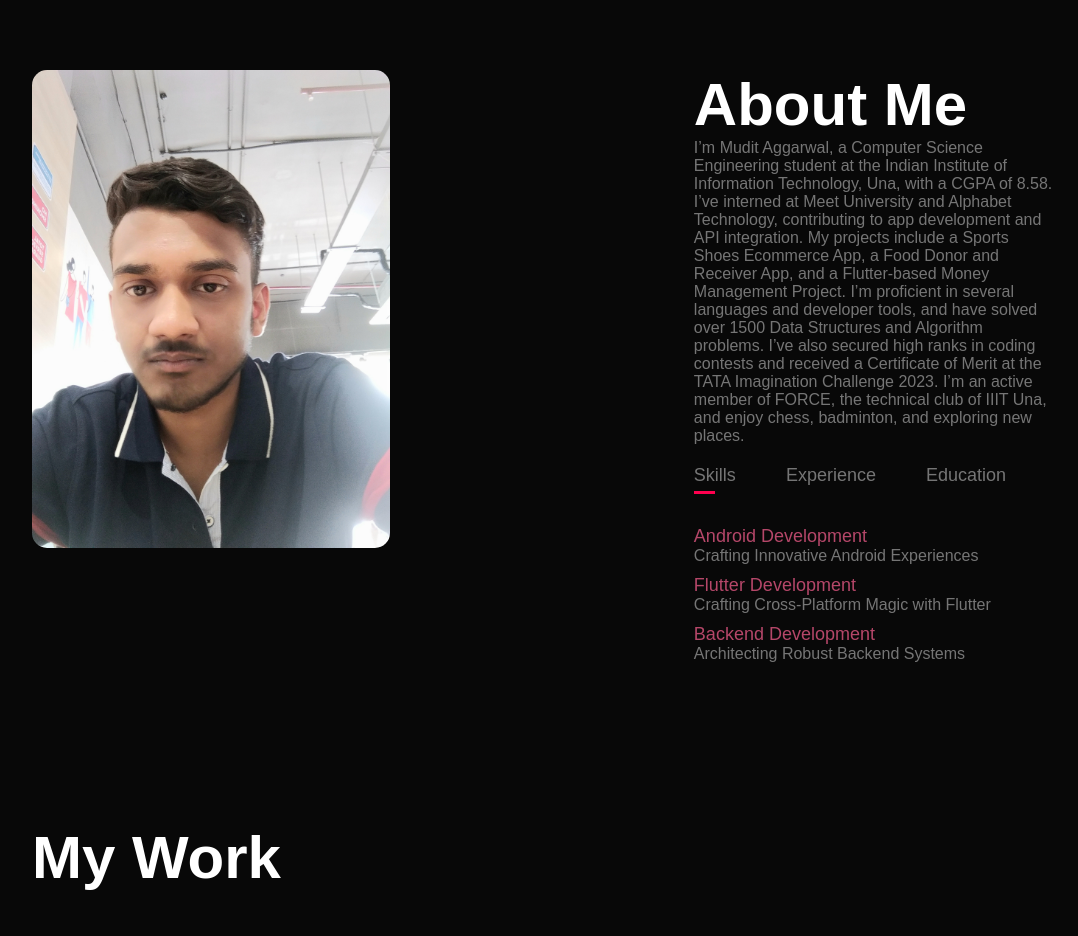
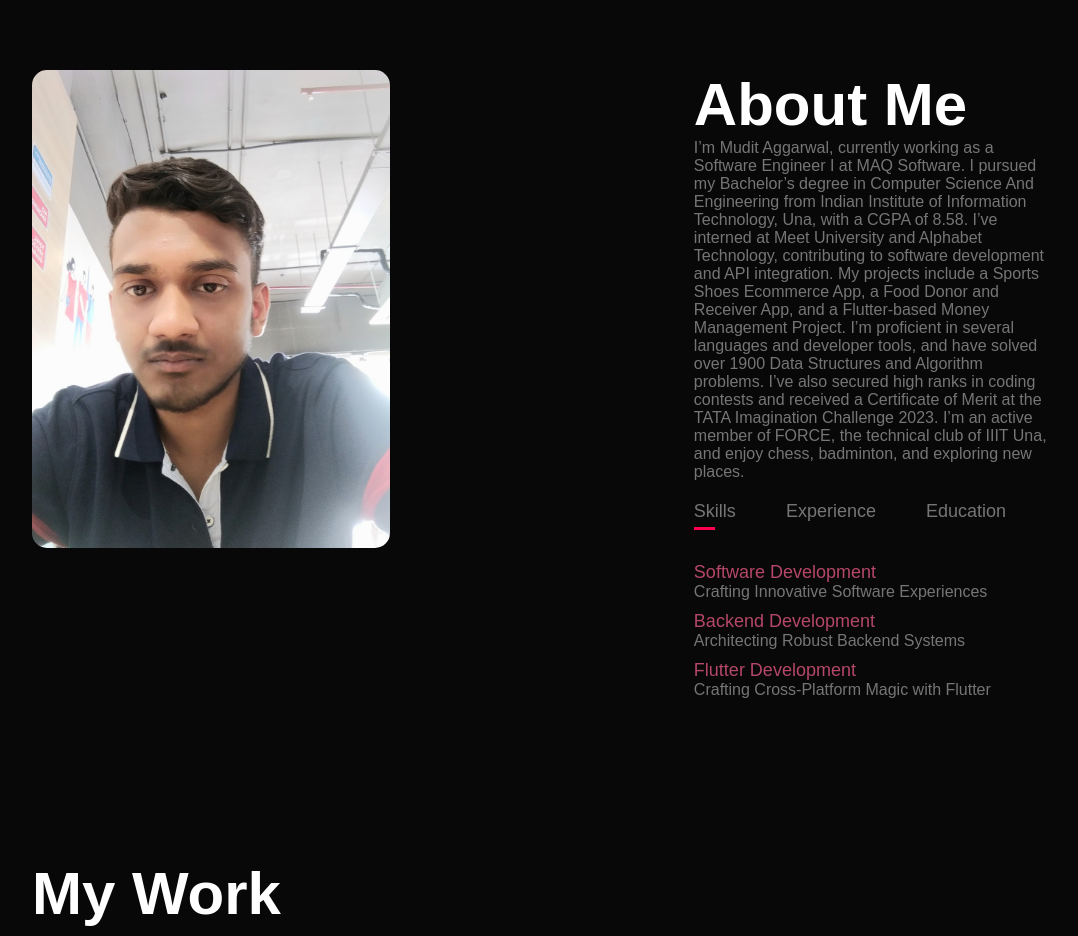
Before and after one commit to MuditAggarwal1/My-Portfolio, a plain HTML site: page index.html in a window 1280 px wide. Shown: the part 1060-1996 px from the top of the page, without its empty margins (96-1174 px from the left). Drawn offline with Linux system fonts and the light colour scheme.

Commit message:
Update index.html

```diff
--- a/index.html
+++ b/index.html
@@ -44,7 +44,7 @@
                     <h1 class="sub-title">About Me</h1>
                     <p></p>
                     <p></p>
-                    <p>I’m Mudit Aggarwal, a Computer Science Engineering student at the Indian Institute of Information Technology, Una, with a CGPA of 8.58. I’ve interned at Meet University and Alphabet Technology, contributing to app development and API integration. My projects include a Sports Shoes Ecommerce App, a Food Donor and Receiver App, and a Flutter-based Money Management Project. I’m proficient in several languages and developer tools, and have solved over 1500 Data Structures and Algorithm problems. I’ve also secured high ranks in coding contests and received a Certificate of Merit at the TATA Imagination Challenge 2023. I’m an active member of FORCE, the technical club of IIIT Una, and enjoy chess, badminton, and exploring new places.
+                    <p>I’m Mudit Aggarwal, currently working as a Software Engineer I at MAQ Software. I pursued my Bachelor’s degree in Computer Science And Engineering from Indian Institute of Information Technology, Una, with a CGPA of 8.58. I’ve interned at Meet University and Alphabet Technology, contributing to software development and API integration. My projects include a Sports Shoes Ecommerce App, a Food Donor and Receiver App, and a Flutter-based Money Management Project. I’m proficient in several languages and developer tools, and have solved over 1900 Data Structures and Algorithm problems. I’ve also secured high ranks in coding contests and received a Certificate of Merit at the TATA Imagination Challenge 2023. I’m an active member of FORCE, the technical club of IIIT Una, and enjoy chess, badminton, and exploring new places.
                         </p>
                     <div class="tab-titles">
                         <p class="tab-links active-link" onclick="opentab('skills')">Skills</p>
@@ -53,13 +53,14 @@
                     </div>
                     <div class="tab-contents active-tab" id="skills">
                         <ul>
-                            <li><span>Android Development</span><br>Crafting Innovative Android Experiences</li>
+                            <li><span>Software Development</span><br>Crafting Innovative Software Experiences</li>
+                            <li><span>Backend Development</span><br>Architecting Robust Backend Systems</li>
                             <li><span>Flutter Development</span><br>Crafting Cross-Platform Magic with Flutter</li>
-                            <li><span>Backend Development</span><br>Architecting Robust Backend Systems</li>
                         </ul>
                     </div>
                     <div class="tab-contents" id="Experience">
                         <ul>
+                            <li><span>MAQ Software</span><br>Contributing to Software development</li>
                             <li><span>Meet University</span><br>Contributed to Lead Management App development</li>
                             <li><span>Alphabet Technology</span><br>Contributed to Photo360 App development</li>
                             <li><span>Indraprastha Institute Of Information Sciences Delhi</span><br>Explored software development during industrial training</li>
@@ -67,7 +68,7 @@
                     </div>
                     <div class="tab-contents" id="Education">
                         <ul>
-                            <li><span>Undergraduation</span><br>Pursuing Computer Science Engineering</li>
+                            <li><span>Undergraduation</span><br>(CSE) Indian Institute of Information Technology, Una (CGPA: 8.58)</li>
                             <li><span>Senior Secondary</span><br>Arorvansh Public School (Percentage: 91.80%)</li>
                             <li><span>Secondary</span><br>Arorvansh Public School (Percentage: 88.80%)</li>
                         </ul>
```
